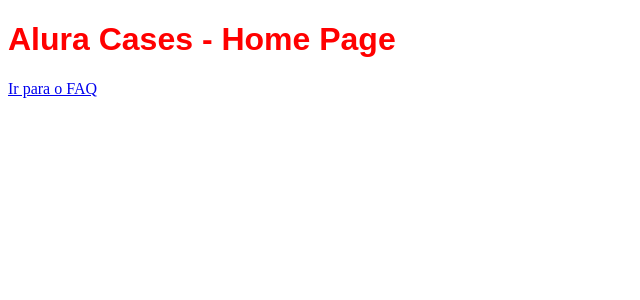
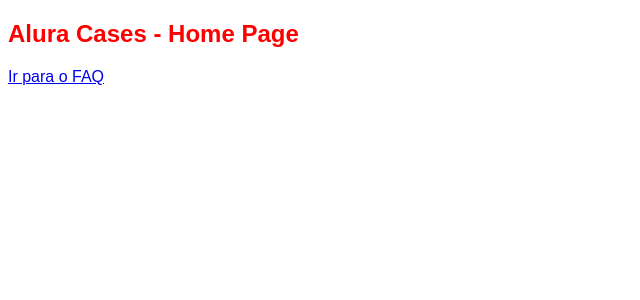
Before and after one commit to RA4Z/alura-cases, a Next.js app: page / in a window 1280 px wide. Shown: the top 300 px of the page, without its empty margins (0-640 px from the left). Built offline with nearby package versions, Linux system fonts and the light colour scheme.

Commit message:
Adicionando estilos globais no projeto

```diff
--- /dev/null
+++ b/pages/_app.js
@@ -0,0 +1,12 @@
+import GlobalStyle from "../src/theme/GlobalStyle"
+
+function MyApp({ Component, pageProps }) {
+    return (
+        <>
+            <GlobalStyle />
+            <Component {...pageProps} />
+        </>
+    )
+}
+
+export default MyApp
--- a/pages/index.js
+++ b/pages/index.js
@@ -11,7 +11,6 @@
                 {`
                 ${Tag} {
                     color: red;
-                    font-family: sans-serif;
                 }
                 `}
             </style>
@@ -22,7 +21,7 @@
 export default function HomePage() {
     return (
         <div>
-            <Title as='h1'>Alura Cases - Home Page</Title>
+            <Title as='h2'>Alura Cases - Home Page</Title>
             <Link href='/Faq'>
                 Ir para o FAQ
             </Link>
--- /dev/null
+++ b/src/theme/GlobalStyle.js
@@ -0,0 +1,12 @@
+
+export default function GlobalStyle() {
+    return (
+        <style global jsx>
+            {`
+                body {
+                    font-family: sans-serif;
+                }
+            `}
+        </style>
+    )
+}
```
